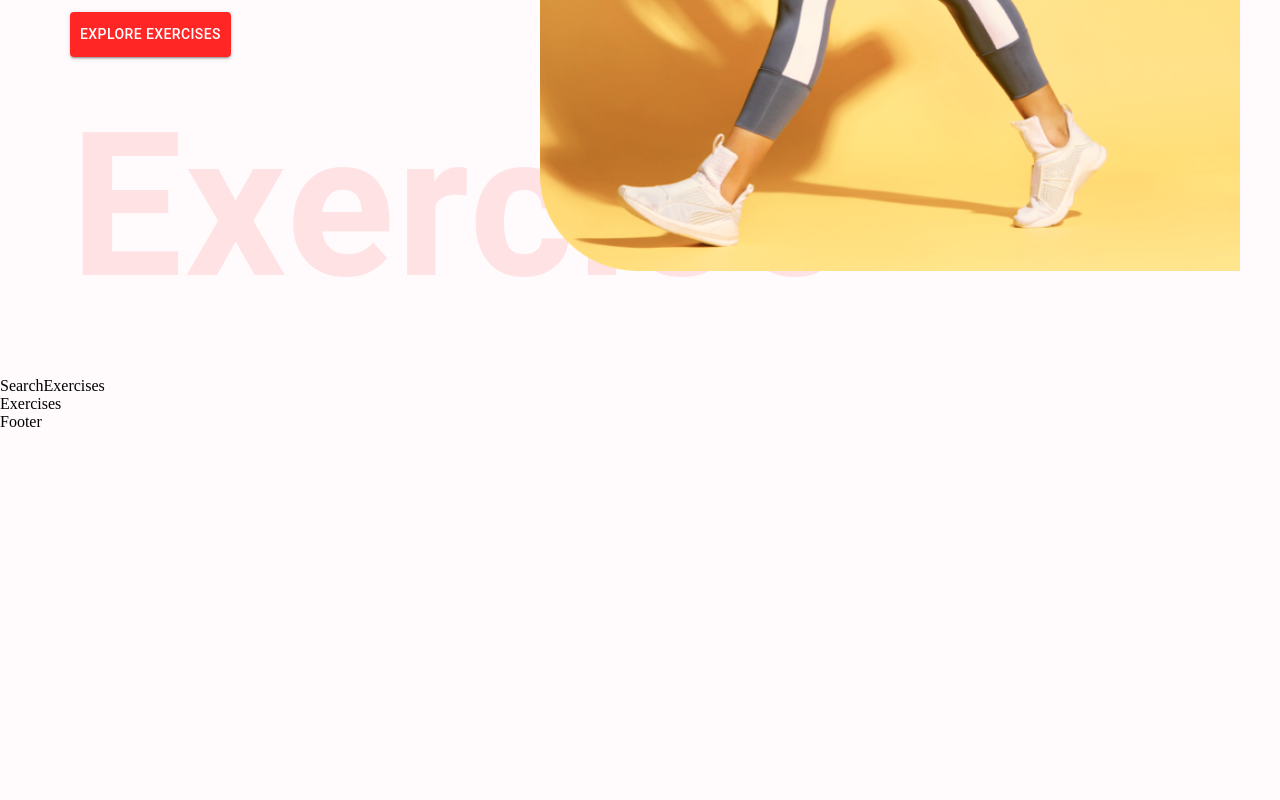
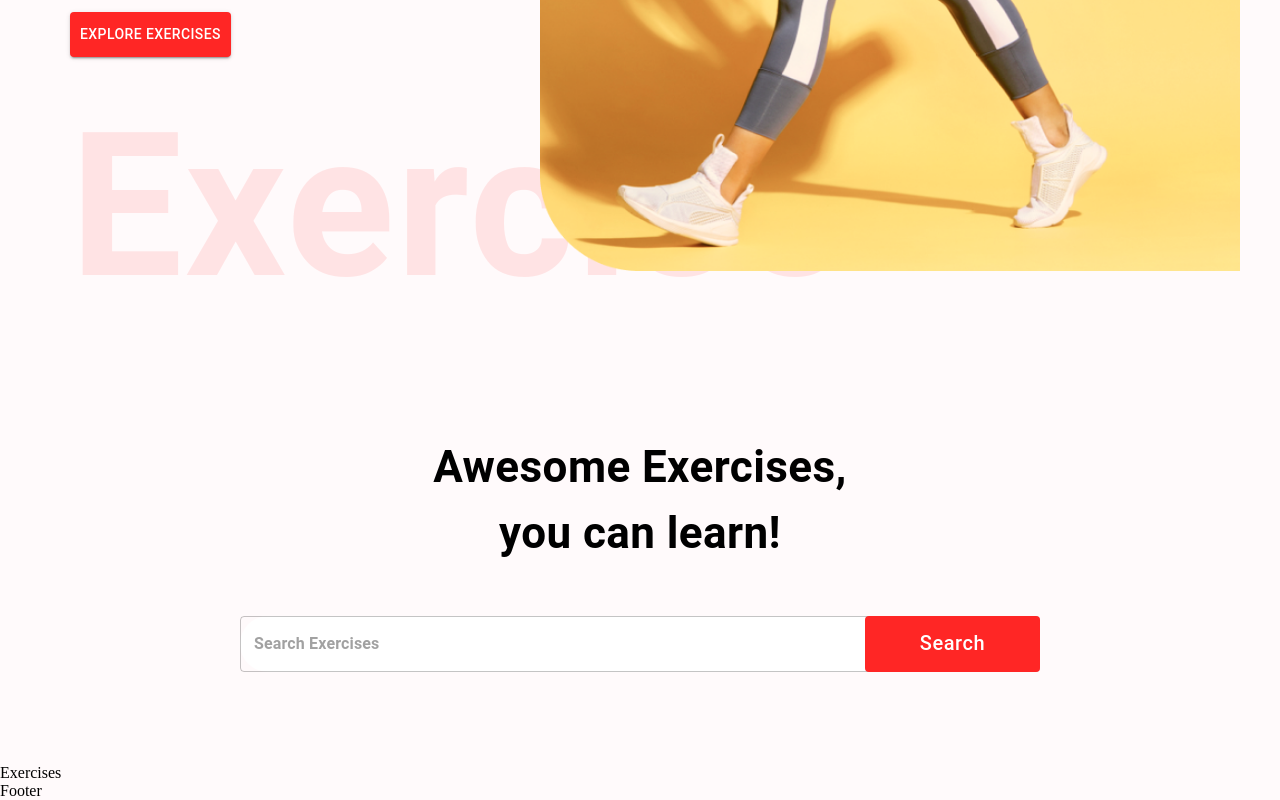
Before and after one commit to JoaoNJC/joaoFitness, a React (Create React App) app in the folder code/: page / in a window 1280 px wide. Shown: the part 595-1395 px from the top of the page. Before the commit the page ends 1026 px from the top, so only its background shows below. Built offline with nearby package versions, Linux system fonts and the light colour scheme.

Commit message:
Styling search bar

```diff
--- a/code/src/components/SearchExercises.js
+++ b/code/src/components/SearchExercises.js
@@ -1,8 +1,50 @@
-import React from 'react'
+import React, { useEffect, useState } from 'react';
+import { Box, Button, Stack, TextField, Typography } from '@mui/material';
+
 
 const SearchExercises = () => {
   return (
-    <div>SearchExercises</div>
+    <Stack alignItems='center' mt='37px' justifyContent='center' p='20px'>
+      <Typography fontWeight={700} sx={{
+        fontSize: { lg: '44px', xs: '30px' }
+      }} mb="50px" textAlign="center">
+        Awesome Exercises, <br />
+        you can learn!
+      </Typography>
+      <Box position='relative' mb="72px">
+        <TextField
+          sx={{
+            input: {
+              fontWeight: '700',
+              border: 'none',
+              borderRadius: '4px',
+            },
+            width: { lg: '800px', xs: '350px' },
+            backgroundColor: '#fff',
+            borderRadius: '40px'
+          }}
+          height='76px'
+          value=""
+          onChange={(e) => { }}
+          placeholder="Search Exercises"
+          type="text"
+        />
+        <Button className="search-btn"
+          sx={{
+            bgcolor: '#FF2625',
+            color: '#fff',
+            textTransform: 'none',
+            width: { lg: '175px', xs: '80px' },
+            fontSize: { lg: '20px', xs: '14px' },
+            height: '56px',
+            position: 'absolute',
+            right: '0'
+          }}
+        >
+          Search
+        </Button>
+      </Box>
+    </Stack>
   )
 }
 
```
